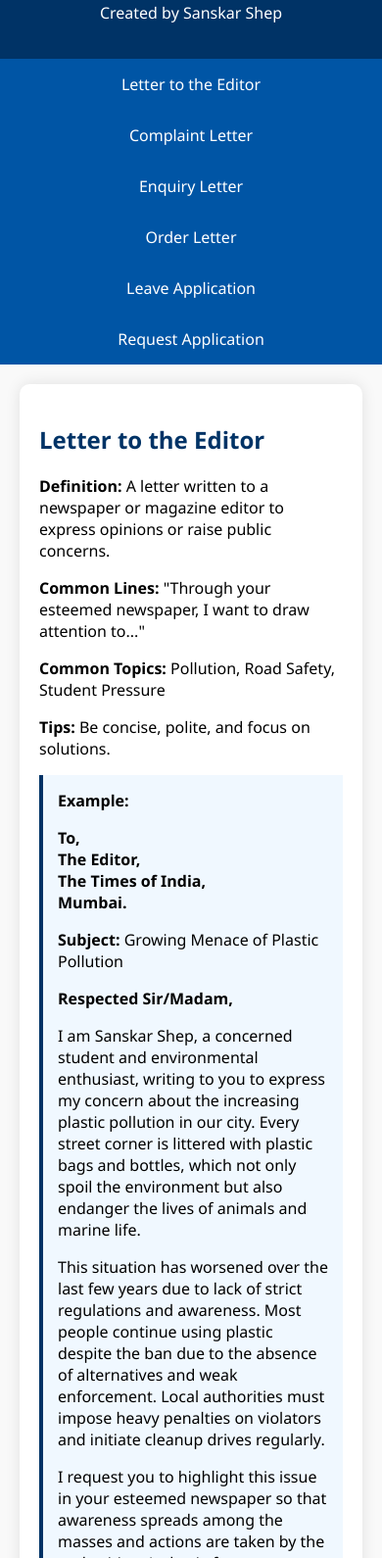
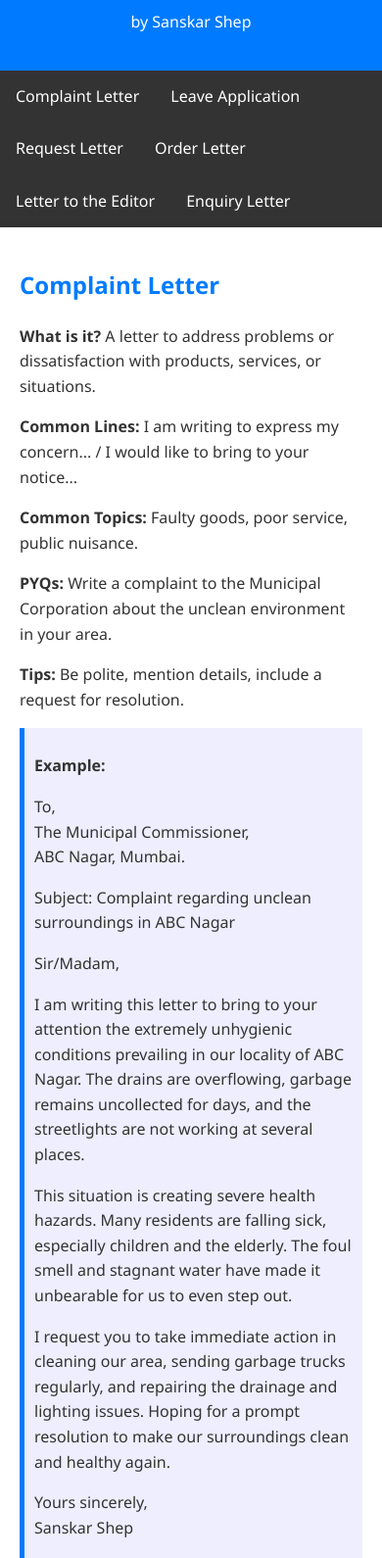
Before and after one commit to 9850807513/Letter-to-editor-site-sanskar-, a plain HTML site: page index.html in a window 390 px wide. Shown: the part 104-1694 px from the top of the page at 98% size. Drawn offline with Linux system fonts and the light colour scheme.

Commit message:
Update index.html

```diff
--- a/index.html
+++ b/index.html
@@ -2,199 +2,184 @@
 <head>
   <meta charset="UTF-8">
   <meta name="viewport" content="width=device-width, initial-scale=1.0">
-  <title>All Formal Letters - By Sanskar Shep</title>
+  <title>All Formal Letters</title>
   <style>
     body {
       font-family: 'Segoe UI', Tahoma, Geneva, Verdana, sans-serif;
-      background: #f9f9f9;
+      background: #f4f4f4;
       margin: 0;
       padding: 0;
+      line-height: 1.6;
+      color: #333;
     }
     header {
-      background: #003366;
+      background: #007bff;
       color: white;
       padding: 20px;
       text-align: center;
     }
     nav {
-      display: flex;
-      flex-wrap: wrap;
-      justify-content: center;
-      background: #0055a5;
+      background: #333;
+      overflow: hidden;
     }
     nav a {
-      padding: 15px 20px;
+      float: left;
       display: block;
       color: white;
+      text-align: center;
+      padding: 14px 16px;
       text-decoration: none;
-      transition: background 0.3s;
     }
     nav a:hover {
-      background: #003f7d;
+      background-color: #575757;
     }
     .container {
       padding: 20px;
-      max-width: 1000px;
+      max-width: 900px;
       margin: auto;
+      background: white;
+      box-shadow: 0 0 10px rgba(0, 0, 0, 0.1);
     }
     h2 {
-      color: #003366;
+      color: #007bff;
     }
     .letter-section {
-      margin-bottom: 50px;
-      background: white;
-      padding: 20px;
-      border-radius: 10px;
-      box-shadow: 0 0 15px rgba(0,0,0,0.1);
+      margin-bottom: 40px;
     }
     .example {
-      margin-top: 10px;
-      background: #f0f8ff;
-      padding: 15px;
-      border-left: 4px solid #003366;
-    }
-    footer {
-      background: #003366;
-      color: white;
-      text-align: center;
-      padding: 15px;
-      margin-top: 40px;
-    }
-    @media screen and (max-width: 600px) {
-      nav a {
-        flex: 1 0 100%;
-        text-align: center;
-      }
+      background: #eef;
+      padding: 10px;
+      border-left: 5px solid #007bff;
     }
   </style>
 </head>
 <body>
   <header>
     <h1>All Formal Letters</h1>
-    <p>Created by Sanskar Shep</p>
-  </header>  <nav>
+    <p>by Sanskar Shep</p>
+  </header>
+  <nav>
+    <a href="#complaint">Complaint Letter</a>
+    <a href="#leave">Leave Application</a>
+    <a href="#request">Request Letter</a>
+    <a href="#order">Order Letter</a>
     <a href="#editor">Letter to the Editor</a>
-    <a href="#complaint">Complaint Letter</a>
     <a href="#enquiry">Enquiry Letter</a>
-    <a href="#order">Order Letter</a>
-    <a href="#leave">Leave Application</a>
-    <a href="#request">Request Application</a>
-  </nav>  <div class="container"><!-- Letter to the Editor -->
-<div class="letter-section" id="editor">
-  <h2>Letter to the Editor</h2>
-  <p><strong>Definition:</strong> A letter written to a newspaper or magazine editor to express opinions or raise public concerns.</p>
-  <p><strong>Common Lines:</strong> "Through your esteemed newspaper, I want to draw attention to..."</p>
-  <p><strong>Common Topics:</strong> Pollution, Road Safety, Student Pressure</p>
-  <p><strong>Tips:</strong> Be concise, polite, and focus on solutions.</p>
+  </nav>
+  <div class="container"><div class="letter-section" id="complaint">
+  <h2>Complaint Letter</h2>
+  <p><strong>What is it?</strong> A letter to address problems or dissatisfaction with products, services, or situations.</p>
+  <p><strong>Common Lines:</strong> I am writing to express my concern... / I would like to bring to your notice...</p>
+  <p><strong>Common Topics:</strong> Faulty goods, poor service, public nuisance.</p>
+  <p><strong>PYQs:</strong> Write a complaint to the Municipal Corporation about the unclean environment in your area.</p>
+  <p><strong>Tips:</strong> Be polite, mention details, include a request for resolution.</p>
   <div class="example">
-    <strong>Example:</strong>
-    <p><strong>To,<br> The Editor,<br> The Times of India,<br> Mumbai.</strong></p>
-    <p><strong>Subject:</strong> Growing Menace of Plastic Pollution</p>
-    <p><strong>Respected Sir/Madam,</strong></p>
-    <p>I am Sanskar Shep, a concerned student and environmental enthusiast, writing to you to express my concern about the increasing plastic pollution in our city. Every street corner is littered with plastic bags and bottles, which not only spoil the environment but also endanger the lives of animals and marine life.</p>
-    <p>This situation has worsened over the last few years due to lack of strict regulations and awareness. Most people continue using plastic despite the ban due to the absence of alternatives and weak enforcement. Local authorities must impose heavy penalties on violators and initiate cleanup drives regularly.</p>
-    <p>I request you to highlight this issue in your esteemed newspaper so that awareness spreads among the masses and actions are taken by the authorities. A plastic-free environment is not just a dream—it is a necessity. Your support can make a significant difference.</p>
-    <p><strong>Sincerely,<br>Sanskar Shep</strong></p>
+    <p><strong>Example:</strong></p>
+    <p>To,<br> The Municipal Commissioner,<br> ABC Nagar, Mumbai.</p>
+    <p>Subject: Complaint regarding unclean surroundings in ABC Nagar</p>
+    <p>Sir/Madam,</p>
+    <p>I am writing this letter to bring to your attention the extremely unhygienic conditions prevailing in our locality of ABC Nagar. The drains are overflowing, garbage remains uncollected for days, and the streetlights are not working at several places.</p>
+    <p>This situation is creating severe health hazards. Many residents are falling sick, especially children and the elderly. The foul smell and stagnant water have made it unbearable for us to even step out.</p>
+    <p>I request you to take immediate action in cleaning our area, sending garbage trucks regularly, and repairing the drainage and lighting issues. Hoping for a prompt resolution to make our surroundings clean and healthy again.</p>
+    <p>Yours sincerely,<br>Sanskar Shep</p>
   </div>
 </div>
 
-<!-- Complaint Letter -->
-<div class="letter-section" id="complaint">
-  <h2>Complaint Letter</h2>
-  <p><strong>Definition:</strong> A formal letter used to complain about poor service, defective products, or inconvenience.</p>
-  <p><strong>Common Lines:</strong> "I am writing to bring to your notice..."</p>
-  <p><strong>Common Topics:</strong> Faulty product, Irregular supply, Misbehavior</p>
-  <p><strong>Tips:</strong> Keep it polite but firm, give facts.</p>
+<div class="letter-section" id="leave">
+  <h2>Leave Application</h2>
+  <p><strong>What is it?</strong> A formal request to get permission for leave from school or office.</p>
+  <p><strong>Common Lines:</strong> I am writing to request leave... / Kindly grant me...</p>
+  <p><strong>Common Topics:</strong> Sick leave, family function, exam preparation.</p>
+  <p><strong>PYQs:</strong> Write an application to your Principal requesting three days of leave due to illness.</p>
+  <p><strong>Tips:</strong> Be concise, mention reason and duration, use polite tone.</p>
   <div class="example">
-    <strong>Example:</strong>
-    <p><strong>To,<br> The Manager,<br> ABC Electronics,<br> Pune.</strong></p>
-    <p><strong>Subject:</strong> Complaint about Faulty Refrigerator</p>
-    <p><strong>Respected Sir/Madam,</strong></p>
-    <p>I am Sanskar Shep, a regular customer of your electronic store. I am writing this letter to complain about the refrigerator I purchased from your store on 20th July 2025. It has stopped cooling after just one week of use, and the service helpline is not responding.</p>
-    <p>This defect has caused great inconvenience in my household. As a customer, I expected better quality and service from your reputed brand. Despite repeated calls, no technician has visited for repair or replacement so far. This kind of negligence is unacceptable and disappointing.</p>
-    <p>I request you to either replace the product or refund the amount immediately. Please take urgent action to maintain your company's goodwill. I hope for a quick and positive response, failing which I may consider reporting this matter to consumer forums.</p>
-    <p><strong>Yours sincerely,<br>Sanskar Shep</strong></p>
+    <p><strong>Example:</strong></p>
+    <p>To,<br> The Principal,<br> XYZ School, Pune.</p>
+    <p>Subject: Application for sick leave</p>
+    <p>Sir/Madam,</p>
+    <p>I am Sanskar Shep, a student of Class 10, writing to request three days' leave from school as I am suffering from viral fever. My doctor has advised complete rest to recover properly.</p>
+    <p>I will ensure to catch up on all missed assignments and lessons. Kindly grant me leave from 1st to 3rd August 2025.</p>
+    <p>I shall be grateful for your kind consideration.</p>
+    <p>Thanking you,<br>Yours obediently,<br>Sanskar Shep</p>
   </div>
 </div>
 
-<!-- Enquiry Letter -->
-<div class="letter-section" id="enquiry">
-  <h2>Enquiry Letter</h2>
-  <p><strong>Definition:</strong> A letter written to request information or clarification about a product, service, or course.</p>
-  <p><strong>Common Lines:</strong> "I wish to enquire about..."</p>
-  <p><strong>Common Topics:</strong> Courses, Products, Packages</p>
-  <p><strong>Tips:</strong> Be specific in your query and polite in tone.</p>
+<div class="letter-section" id="request">
+  <h2>Request Letter</h2>
+  <p><strong>What is it?</strong> A letter used to make a formal request to a higher authority.</p>
+  <p><strong>Common Lines:</strong> I would like to request... / Kindly allow me...</p>
+  <p><strong>Common Topics:</strong> Issue of books, certificates, internet facility, permission.</p>
+  <p><strong>PYQs:</strong> Request your librarian to issue a new library card.</p>
+  <p><strong>Tips:</strong> Write clearly, use formal tone, explain purpose.</p>
   <div class="example">
-    <strong>Example:</strong>
-    <p><strong>To,<br> The Director,<br> Smart Learning Institute,<br> Delhi.</strong></p>
-    <p><strong>Subject:</strong> Enquiry about English Speaking Course</p>
-    <p><strong>Respected Sir/Madam,</strong></p>
-    <p>I am Sanskar Shep, a student of Class 10, interested in joining your English Speaking course during my summer break. I came to know about your institute through an online advertisement and would like to gather some details before making a decision.</p>
-    <p>Please provide information regarding the course duration, batch timings, fees, and certification. I would also like to know about the availability of online classes, as I may not be able to attend offline sessions every day due to my school schedule.</p>
-    <p>I request you to kindly send me a brochure or the necessary details at the earliest. Your prompt response will help me plan accordingly and enhance my communication skills effectively.</p>
-    <p><strong>Yours faithfully,<br>Sanskar Shep</strong></p>
+    <p><strong>Example:</strong></p>
+    <p>To,<br> The Librarian,<br> XYZ School, Beed.</p>
+    <p>Subject: Request for issuing a new library card</p>
+    <p>Sir/Madam,</p>
+    <p>I am Sanskar Shep of Class 10. I have unfortunately lost my library card and am unable to borrow any new books. I request you to kindly issue a duplicate card.</p>
+    <p>I understand the importance of following rules and will be more careful in the future. I am ready to pay the required fee for the new card if needed.</p>
+    <p>Kindly consider my request and issue the new card at your earliest convenience.</p>
+    <p>Thanking you,<br>Yours sincerely,<br>Sanskar Shep</p>
   </div>
 </div>
 
-<!-- Order Letter -->
 <div class="letter-section" id="order">
   <h2>Order Letter</h2>
-  <p><strong>Definition:</strong> A letter placed to order goods or services.</p>
-  <p><strong>Common Lines:</strong> "I would like to place an order for..."</p>
-  <p><strong>Common Topics:</strong> Books, Uniforms, Furniture</p>
-  <p><strong>Tips:</strong> Mention quantity, price, and delivery details.</p>
+  <p><strong>What is it?</strong> A letter written to place an official order for goods or services.</p>
+  <p><strong>Common Lines:</strong> Please supply the following... / We would like to order...</p>
+  <p><strong>Common Topics:</strong> School materials, books, furniture, sports goods.</p>
+  <p><strong>PYQs:</strong> Write a letter to M/s Ajay Stationers to order stationery items for your school.</p>
+  <p><strong>Tips:</strong> Clearly mention item names, quantity, address, and delivery details.</p>
   <div class="example">
-    <strong>Example:</strong>
-    <p><strong>To,<br> The Sales Manager,<br> Rajat Book Depot,<br> Nagpur.</strong></p>
-    <p><strong>Subject:</strong> Order for Class 10 Textbooks</p>
-    <p><strong>Respected Sir/Madam,</strong></p>
-    <p>I am Sanskar Shep, in charge of the student council of Bluebell High School. I would like to place an order for textbooks required for the new academic session of Class 10. We have selected your store due to your timely deliveries and reasonable pricing.</p>
-    <p>Kindly send us 50 copies each of NCERT Science, Mathematics, English, and Social Science textbooks. Please ensure that the books are latest edition and well-packaged. The delivery should be made to the school premises within 7 working days of receiving this letter.</p>
-    <p>We hope for a smooth transaction and timely delivery. Please send the bill along with the consignment and confirm this order by return mail.</p>
-    <p><strong>Sincerely,<br>Sanskar Shep</strong></p>
+    <p><strong>Example:</strong></p>
+    <p>To,<br> M/s Ajay Stationers,<br> Pune, Maharashtra.</p>
+    <p>Subject: Order for supply of stationery items</p>
+    <p>Dear Sir/Madam,</p>
+    <p>We wish to place an order for the following items for our school: 20 dozen notebooks, 10 packs of pens, 5 boxes of chalk, and 15 registers. Kindly ensure that all items are of good quality.</p>
+    <p>Please deliver the goods to XYZ School, Ambajogai, within 7 days of receiving this letter. The payment will be made after proper inspection.</p>
+    <p>We hope for prompt and quality service from your side. Kindly confirm the order as soon as possible.</p>
+    <p>Yours faithfully,<br>Sanskar Shep<br>Purchase In-Charge</p>
   </div>
 </div>
 
-<!-- Leave Application -->
-<div class="letter-section" id="leave">
-  <h2>Leave Application</h2>
-  <p><strong>Definition:</strong> A formal request made to a higher authority for leave of absence.</p>
-  <p><strong>Common Lines:</strong> "I request you to kindly grant me leave..."</p>
-  <p><strong>Common Topics:</strong> Medical leave, Family function, Exam preparation</p>
-  <p><strong>Tips:</strong> Mention dates and reason clearly, be polite.</p>
+<div class="letter-section" id="editor">
+  <h2>Letter to the Editor</h2>
+  <p><strong>What is it?</strong> A formal letter written to a newspaper editor about public issues or opinions.</p>
+  <p><strong>Common Lines:</strong> Through the columns of your esteemed newspaper... / I wish to highlight...</p>
+  <p><strong>Common Topics:</strong> Pollution, road safety, electricity issues, public health.</p>
+  <p><strong>PYQs:</strong> Write a letter to the editor about increasing noise pollution in your city.</p>
+  <p><strong>Tips:</strong> Be specific, give examples, end with a suggestion or request.</p>
   <div class="example">
-    <strong>Example:</strong>
-    <p><strong>To,<br> The Principal,<br> Sunflower Public School,<br> Aurangabad.</strong></p>
-    <p><strong>Subject:</strong> Application for Sick Leave</p>
-    <p><strong>Respected Sir/Madam,</strong></p>
-    <p>I am Sanskar Shep, a student of Class 10 B, writing this letter to request leave for three days from 29th July to 31st July 2025, as I am suffering from viral fever and the doctor has advised me complete rest during this period.</p>
-    <p>My parents have attached a medical certificate along with this application. I assure you that I will cover the syllabus missed during the leave and take help from my classmates to stay updated with classwork.</p>
-    <p>Kindly consider my request and grant me leave for the above-mentioned period. I shall be thankful for your understanding and cooperation.</p>
-    <p><strong>Yours obediently,<br>Sanskar Shep</strong></p>
+    <p><strong>Example:</strong></p>
+    <p>To,<br> The Editor,<br> The Times of India,<br> Mumbai.</p>
+    <p>Subject: Rising noise pollution in the city</p>
+    <p>Sir/Madam,</p>
+    <p>Through the columns of your esteemed newspaper, I want to draw attention to the problem of rising noise pollution in our city. The situation is worsening due to excessive use of loudspeakers and traffic horns.</p>
+    <p>People, especially students and elderly, are suffering from stress and disturbed sleep. Despite rules, no action seems to be taken by the authorities.</p>
+    <p>I request concerned departments to take strict steps and spread awareness to control this issue. I hope my voice will reach the responsible officials.</p>
+    <p>Yours sincerely,<br>Sanskar Shep</p>
   </div>
 </div>
 
-<!-- Request Application -->
-<div class="letter-section" id="request">
-  <h2>Request Application</h2>
-  <p><strong>Definition:</strong> A formal letter requesting permission, documents, or changes.</p>
-  <p><strong>Common Lines:</strong> "I humbly request you to..."</p>
-  <p><strong>Common Topics:</strong> Bonafide certificate, Change of section, Fee concession</p>
-  <p><strong>Tips:</strong> Be respectful and explain the need clearly.</p>
+<div class="letter-section" id="enquiry">
+  <h2>Enquiry Letter</h2>
+  <p><strong>What is it?</strong> A letter written to ask for details about courses, events, products, or services.</p>
+  <p><strong>Common Lines:</strong> I am interested in... / Kindly provide the following information...</p>
+  <p><strong>Common Topics:</strong> Course enquiry, price enquiry, accommodation details.</p>
+  <p><strong>PYQs:</strong> Write a letter enquiring about summer coaching classes in science and maths.</p>
+  <p><strong>Tips:</strong> Be polite, ask specific questions, and request brochures or details.</p>
   <div class="example">
-    <strong>Example:</strong>
-    <p><strong>To,<br> The Principal,<br> Bright Future School,<br> Beed.</strong></p>
-    <p><strong>Subject:</strong> Request for Bonafide Certificate</p>
-    <p><strong>Respected Sir/Madam,</strong></p>
-    <p>I am Sanskar Shep, a student of Class 10 A. I require a bonafide certificate for submission to the passport office. The application process requires school verification, and I need this certificate urgently to complete my documentation.</p>
-    <p>I request you to kindly issue the bonafide certificate in my name, mentioning my enrollment details and current academic year. I am ready to submit any further documents if required by the school administration for this purpose.</p>
-    <p>I hope my request will be considered sympathetically and the certificate will be issued within this week. Thank you for your support.</p>
-    <p><strong>Yours sincerely,<br>Sanskar Shep</strong></p>
+    <p><strong>Example:</strong></p>
+    <p>To,<br> The Director,<br> Bright Future Academy,<br> Pune.</p>
+    <p>Subject: Enquiry about science and maths summer coaching</p>
+    <p>Sir/Madam,</p>
+    <p>I came across your advertisement about summer coaching classes in science and maths for Class 10 students. I am very interested in enrolling and want to know the following details.</p>
+    <p>Please share the course duration, fees, class timings, faculty qualifications, and mode of teaching (online/offline).</p>
+    <p>Kindly send me the brochure or reply via email. I look forward to your response so I can make an informed decision.</p>
+    <p>Thanking you,<br>Yours sincerely,<br>Sanskar Shep</p>
   </div>
 </div>
 
-  </div>  <footer>
-    <p>&copy; 2025 Sanskar Shep | All Rights Reserved</p>
-  </footer>
+  </div>
 </body>
 </html>
```
